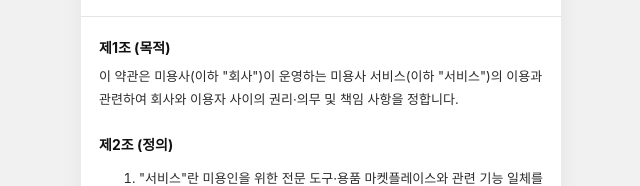
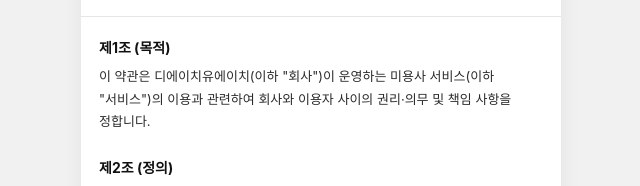
Before and after one commit to jaeyeon423/BeforeYouCut, a Next.js app: page /terms in a window 1280 px wide. Shown: the part 174-360 px from the top of the page, without its empty margins (319-959 px from the left). Built offline with nearby package versions, Linux system fonts and the light colour scheme; no server answers; the database is empty; a web font is replaced by a local one.

Commit message:
chore: update project configuration settings in next.config.mjs and site.config.js

```diff
--- a/next.config.mjs
+++ b/next.config.mjs
@@ -1,7 +1,10 @@
 import { withSentryConfig } from "@sentry/nextjs";
 
-/** @type {import('next').NextConfig} */
-const nextConfig = {};
+const nextConfig = {
+  turbopack: {
+    root: process.cwd(),
+  },
+};
 
 export default withSentryConfig(nextConfig, {
   org: process.env.SENTRY_ORG,
--- a/src/site.config.js
+++ b/src/site.config.js
@@ -10,12 +10,12 @@
 const siteConfig = {
   // ── 사업자 정보 (전자상거래법·통신판매업 공시 의무) ──────────────────
   business: {
-    name:           "미용사",                                 // TODO(운영자 입력): 사업자등록증 상호와 다르면 실제 상호로 교체
-    ceo:            "김재연",                                  // TODO(운영자 입력): 대표자명
-    address:        "수노을1로 191",                           // TODO(운영자 입력): 사업장 주소
-    phone:          "010-6375-9204",                          // TODO(운영자 입력): 고객센터 전화번호
-    email:          "jaeyeon423@gmail.com",                   // TODO(운영자 입력): 실제 수신 가능한 고객센터 이메일로 교체
-    businessRegNo:  "",                                      // TODO(운영자 입력): 사업자등록번호
+    name:           "디에이치유에이치",                        // 사업자등록증 상호
+    ceo:            "김재연",                                  // 대표자명
+    address:        "수노을1로 191",                           // 사업장 주소
+    phone:          "010-6375-9204",                          // 고객센터 전화번호
+    email:          "jaeyeon423@gmail.com",                   // 고객센터 이메일
+    businessRegNo:  "888-18-02645",                          // 사업자등록번호
     mailOrderRegNo: "",                                      // TODO(운영자 입력): 통신판매업 신고번호
     hostingLocation:"Amazon Web Services, 서울 리전 (ap-northeast-2)", // Supabase 인프라 기준 — 변경 시 업데이트
     privacyOfficer: {
```
